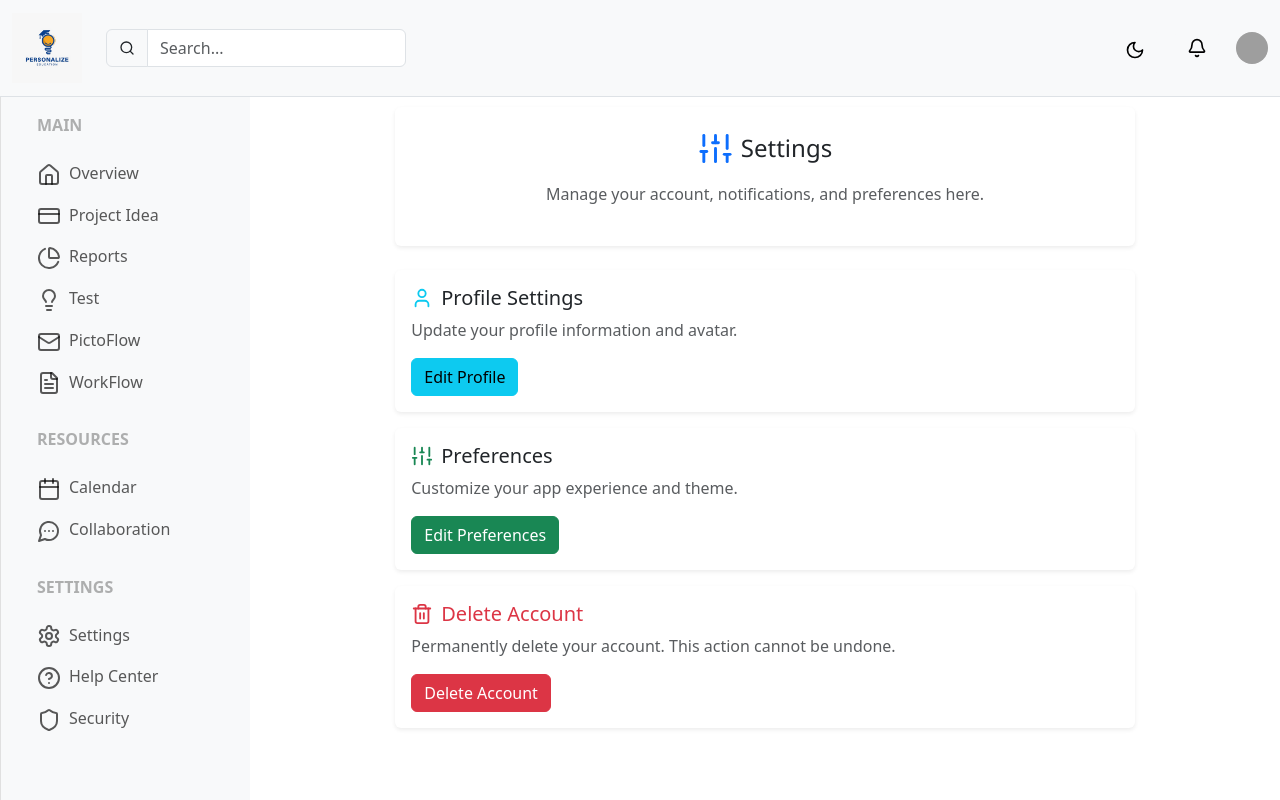
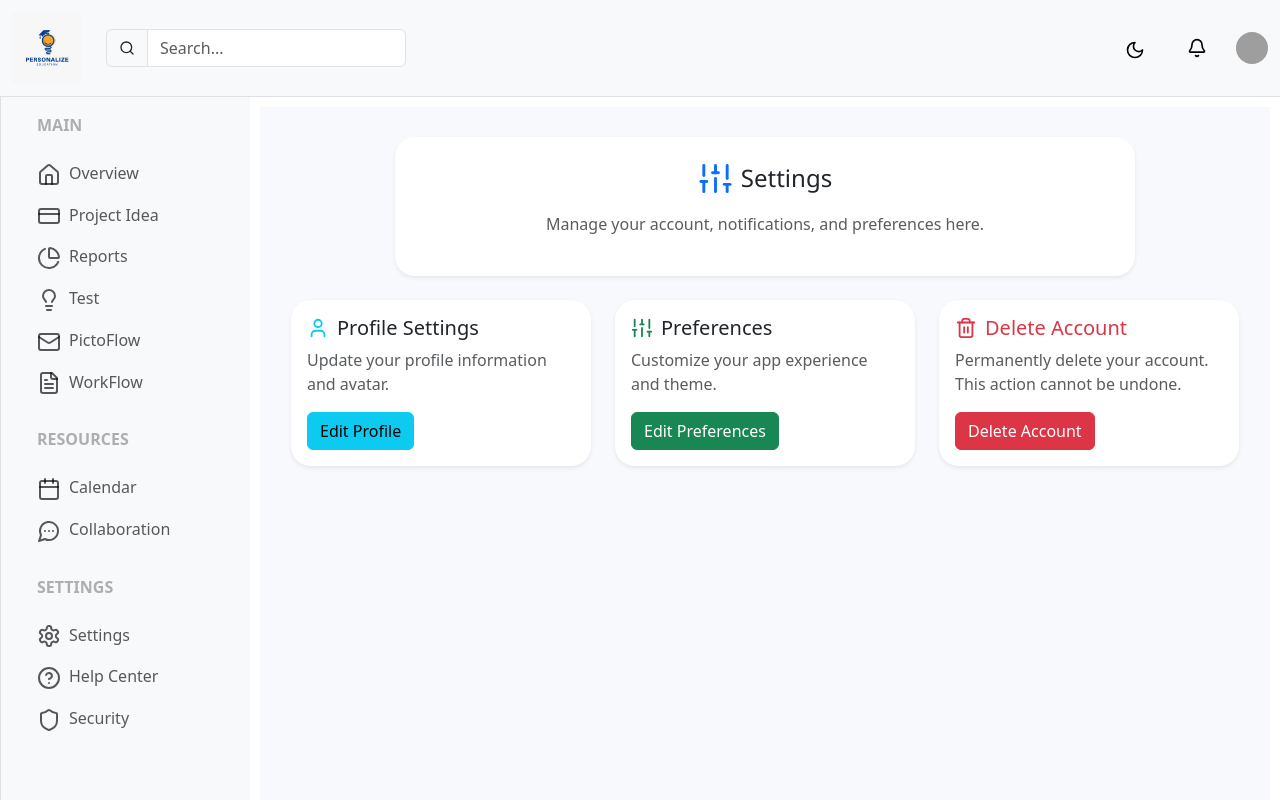
Before and after one commit to coddingjatin/HackPalloti, a React (Vite) app in the folder cli/: page /settings in a window 1280 px wide. Built offline with nearby package versions, Linux system fonts and the light colour scheme; no server answers; grey boxes are pictures that could not be loaded.

Commit message:
Update Setting.jsx

```diff
--- a/cli/src/components/Security_Help/Setting.jsx
+++ b/cli/src/components/Security_Help/Setting.jsx
@@ -1,12 +1,30 @@
 import React from "react";
 import { Container, Card, Button } from "react-bootstrap";
-import { User, Bell, Sliders, Trash2 } from "lucide-react";
+import { User, Sliders, Trash2 } from "lucide-react";
 
 const Settings = () => {
+  const cardStyle = {
+    borderRadius: "20px",
+    width: "300px",
+    flexShrink: 0,
+  };
+
+  const containerStyle = {
+    transform: "scale(1.0)",
+    transformOrigin: "top center",
+    backgroundColor: "#f7f9fc",
+    minHeight: "100vh",
+    paddingTop: "30px",
+    paddingBottom: "30px",
+  };
+
   return (
-    <Container className="mt d-flex flex-column align-items-center">
+    <Container
+      className="d-flex flex-column align-items-center"
+      style={containerStyle}
+    >
       {/* Header */}
-      <Card className="shadow-sm p-4 text-center w-75">
+      <Card className="shadow-sm p-4 text-center w-75 mb-4" style={{ borderRadius: "20px" }}>
         <h2 className="mb-3 d-flex align-items-center justify-content-center">
           <Sliders size={35} className="me-2 text-primary" />
           Settings
@@ -16,8 +34,10 @@ const Settings = () => {
         </p>
       </Card>
 
+      {/* Horizontal Card Group */}
+      <div className="d-flex justify-content-center gap-4 flex-wrap">
         {/* Profile Settings */}
-      <Card className="mt-4 w-75 shadow-sm">
+        <Card className="shadow-sm" style={cardStyle}>
           <Card.Body>
             <h5 className="d-flex align-items-center">
               <User size={22} className="me-2 text-info" />
@@ -29,7 +49,7 @@ const Settings = () => {
         </Card>
 
         {/* Preferences */}
-      <Card className="mt-3 w-75 shadow-sm">
+        <Card className="shadow-sm" style={cardStyle}>
           <Card.Body>
             <h5 className="d-flex align-items-center">
               <Sliders size={22} className="me-2 text-success" />
@@ -40,8 +60,8 @@ const Settings = () => {
           </Card.Body>
         </Card>
 
-      {/* Account Deletion */}
-      <Card className="mt-3 w-75 shadow-sm">
+        {/* Delete Account */}
+        <Card className="shadow-sm" style={cardStyle}>
           <Card.Body>
             <h5 className="d-flex align-items-center text-danger">
               <Trash2 size={22} className="me-2" />
@@ -53,6 +73,7 @@ const Settings = () => {
             <Button variant="danger">Delete Account</Button>
           </Card.Body>
         </Card>
+      </div>
     </Container>
   );
 };
```
Lines whose indentation alone changed are shown as unchanged.
